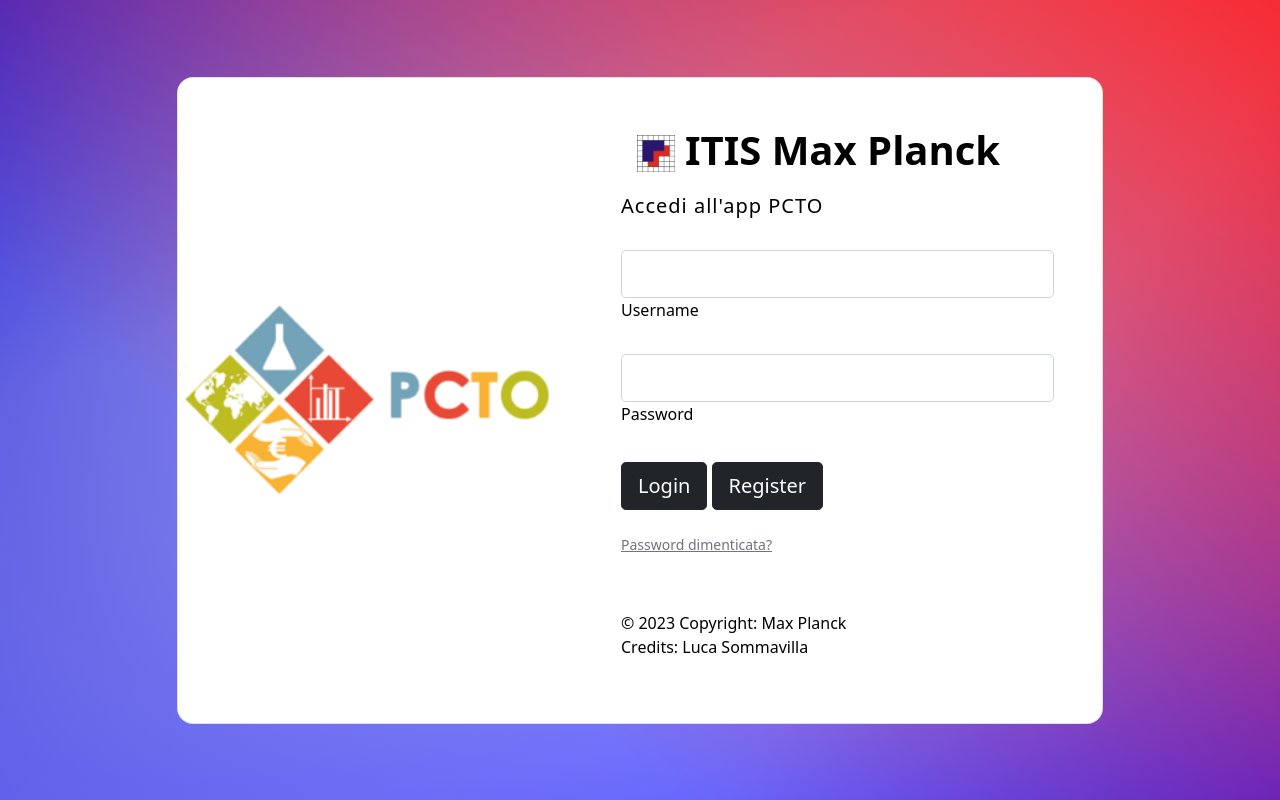
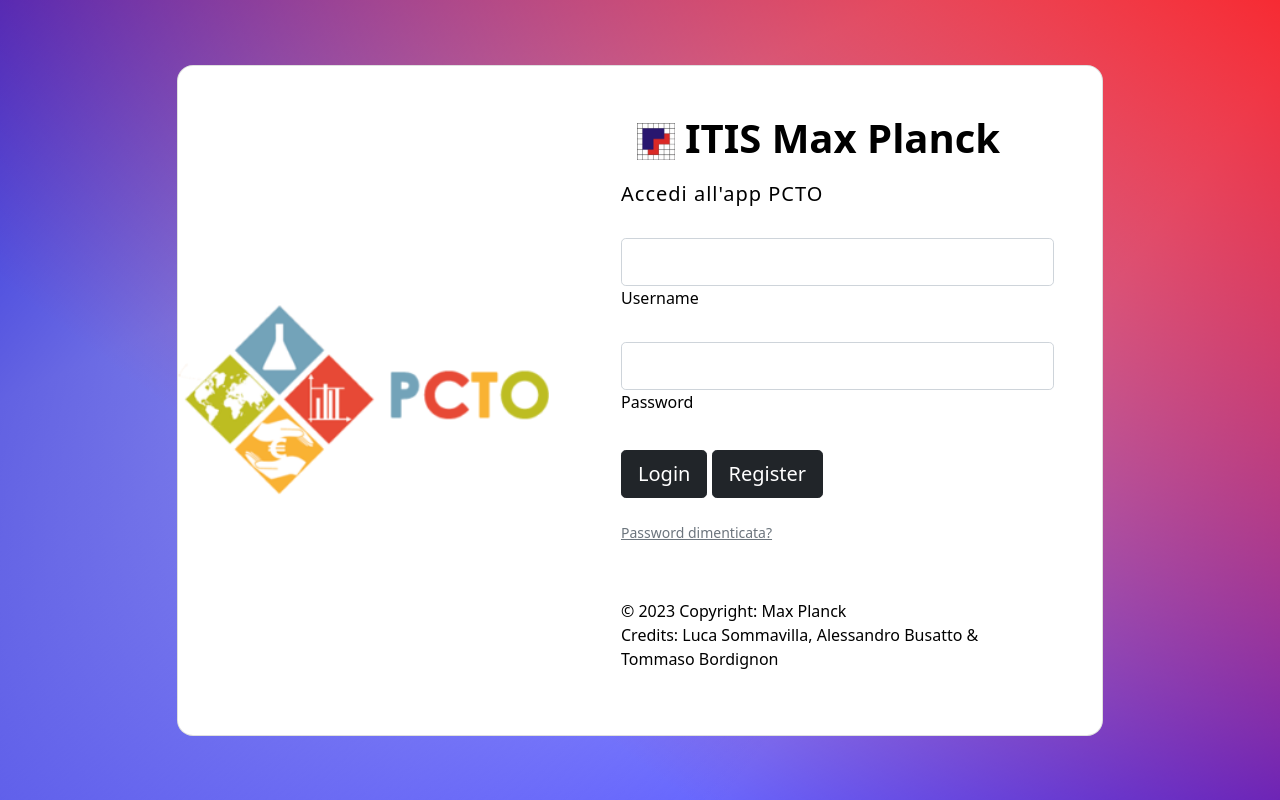
Before and after one commit to lucasommavilla/ProgettoPCTO, a PHP site: page /login.php in a window 1280 px wide. Run offline with PHP 8.4, Linux system fonts and the light colour scheme.

Commit message:
Update login.php

```diff
--- a/login.php
+++ b/login.php
@@ -107,7 +107,7 @@
                            <p class="mb-5 pb-lg-2" style="color: #393f81;"></p>
                            © 2023 Copyright: Max Planck
                            <br />
-                           Credits: Luca Sommavilla
+                           Credits: Luca Sommavilla, Alessandro Busatto & </br> Tommaso Bordignon
                         </form>
                      </div>
                   </div>
```
